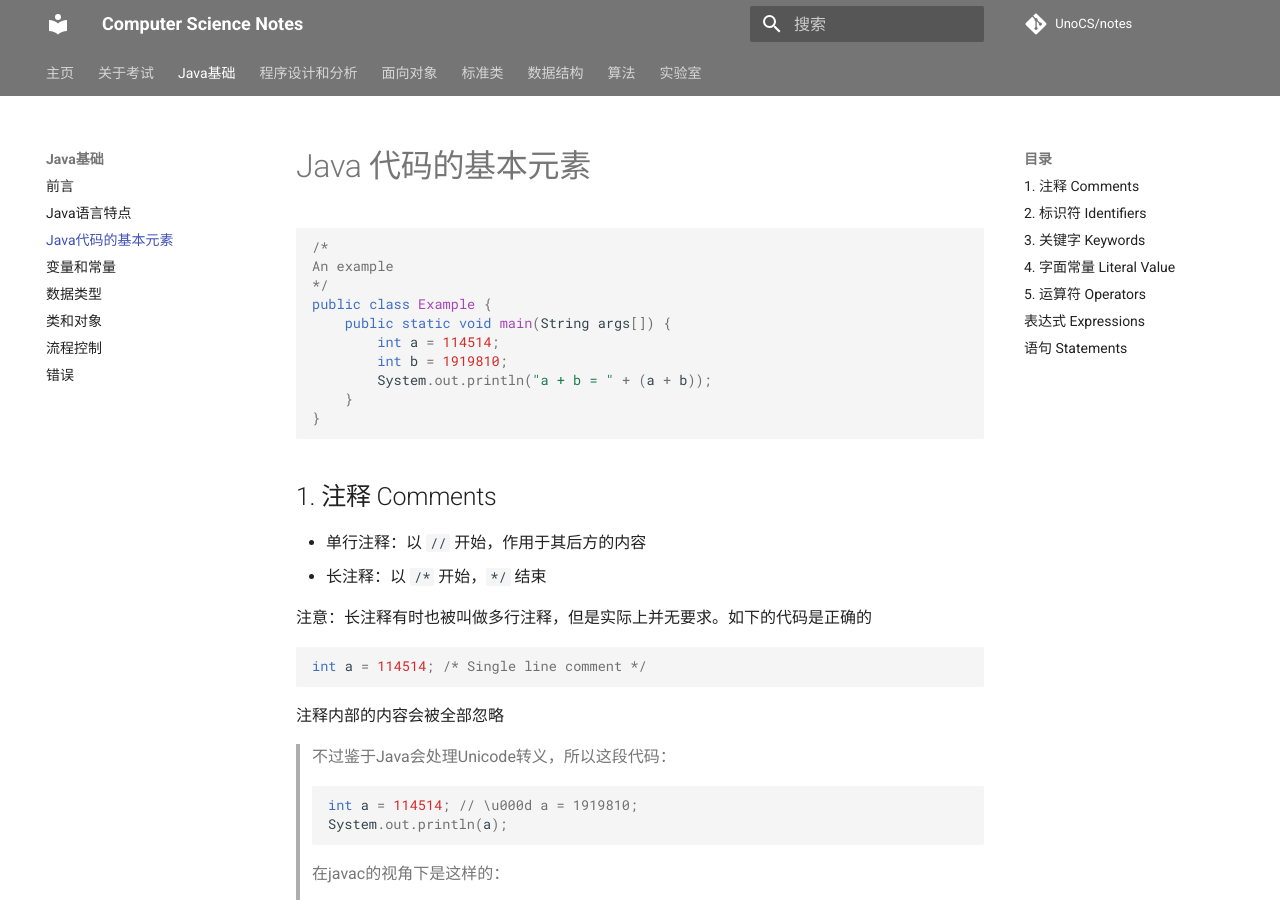
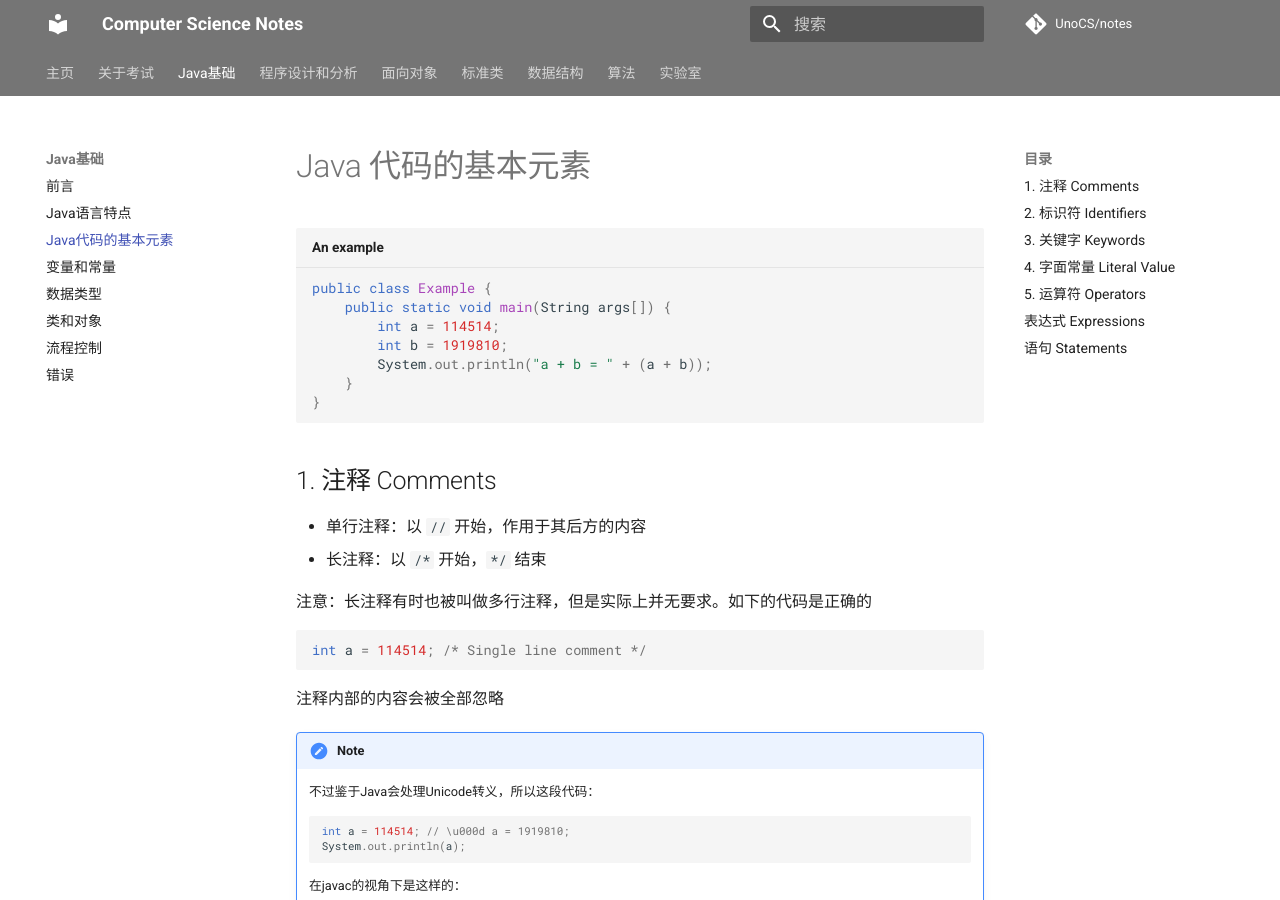
Before and after one commit to UnoCS/notes, an MkDocs documentation site: the page built from docs/language_basics/elements.md, in a window 1280 px wide and 900 px high. Built offline with MkDocs 1.6.1 and Material for MkDocs 9.7.7, drawn with Linux system fonts in a browser that asks for light colours; comment, search, counter and statistics services are not loaded.

Commit message:
Better UI

````diff
--- a/docs/language_basics/elements.md
+++ b/docs/language_basics/elements.md
@@ -1,9 +1,6 @@
 # Java 代码的基本元素
 
-```java
-/*
-An example
-*/
+```java title="An example"
 public class Example {
     public static void main(String args[]) {
         int a = 114514;
@@ -26,20 +23,22 @@ int a = 114514; /* Single line comment */
 
 注释内部的内容会被全部忽略
 
-> 不过鉴于Java会处理Unicode转义，所以这段代码：
->
-> ```java
-> int a = 114514; // \u000d a = 1919810;
-> System.out.println(a);
-> ```
->
-> 在javac的视角下是这样的：
->
-> ```java
-> int a = 114514; //
-> a = 1919810;
-> System.out.println(a);
-> ```
+!!! note
+
+    不过鉴于Java会处理Unicode转义，所以这段代码：
+
+    ```java
+    int a = 114514; // \u000d a = 1919810;
+    System.out.println(a);
+    ```
+
+    在javac的视角下是这样的：
+
+    ```java
+    int a = 114514; //
+    a = 1919810;
+    System.out.println(a);
+    ```
 
 ## 2. 标识符 Identifiers
 
````
Also changed, not shown: docs/language_basics/features.md (+4 -5 lines).
